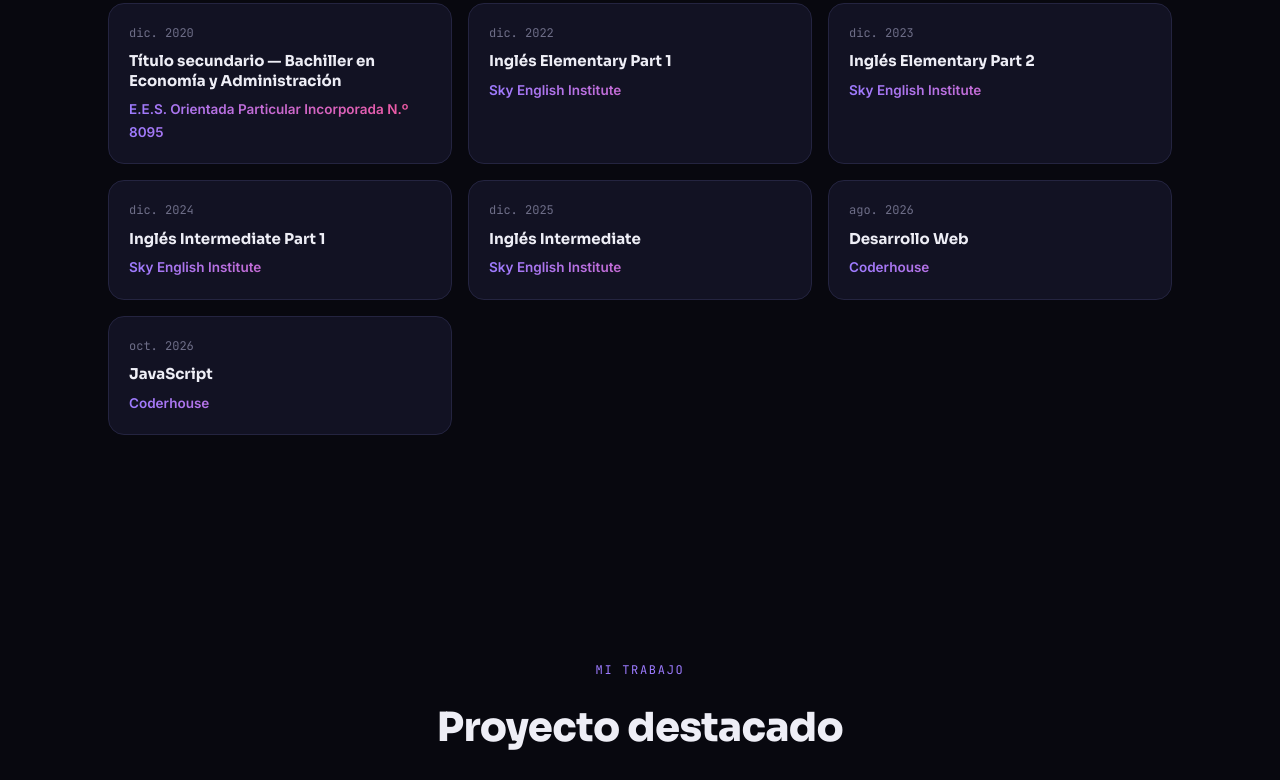
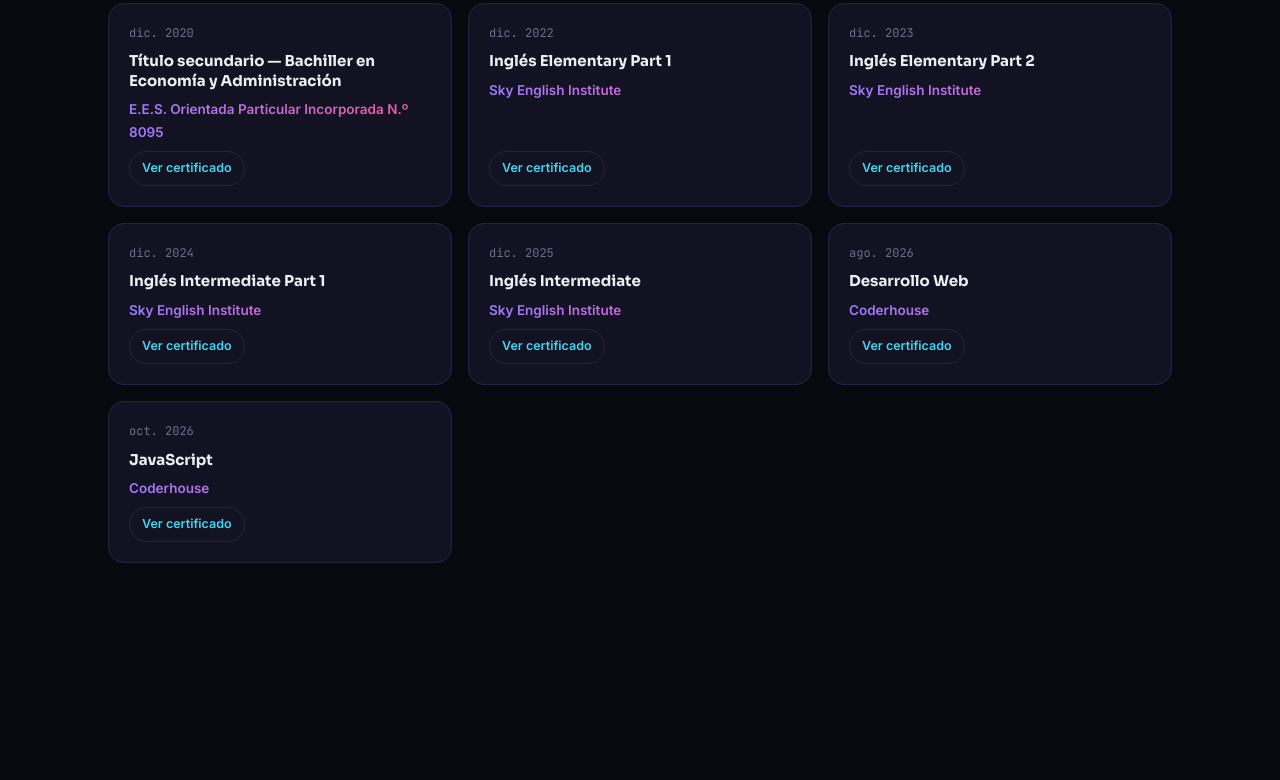
Before and after one commit to agusfarber/portfolio, a plain HTML site: page index.html in a window 1280 px wide. Shown: the part 2578-3358 px from the top of the page. Drawn offline with Linux system fonts and the light colour scheme.

Commit message:
portfolio actualizado

```diff
--- a/index.html
+++ b/index.html
@@ -133,6 +133,12 @@
   .cert-grid{display:grid;grid-template-columns:repeat(3,1fr);gap:16px;}
   .cert-card{border:1px solid var(--border);background:var(--card);border-radius:16px;padding:20px;display:flex;flex-direction:column;gap:8px;}
   .cert-card .exp-role{font-size:15px;}
+  .cert-link{
+    margin-top:auto;align-self:flex-start;font-size:12.5px;font-weight:600;color:var(--cyan);
+    border:1px solid var(--border);border-radius:100px;padding:6px 12px;
+    transition:border-color .15s, color .15s;
+  }
+  .cert-link:hover{border-color:var(--cyan);color:var(--text);}
 
   .feat-card{border:1px solid var(--border);background:linear-gradient(180deg, var(--card), var(--bg-soft));border-radius:24px;overflow:hidden;}
   .feat-media{aspect-ratio:16/9;background:var(--card-2);border-bottom:1px solid var(--border);position:relative;overflow:hidden;}
@@ -339,36 +345,43 @@
           <div class="exp-date mono" data-i18n="cert1_when">dic. 2020</div>
           <div class="exp-role" data-i18n="cert1_title">Título secundario — Bachiller en Economía y Administración</div>
           <div class="exp-co" data-i18n="edu1_co">E.E.S. Orientada Particular Incorporada N.º 8095</div>
+          <a class="cert-link" href="./assets/titulos/T%C3%ADtulo%20Secundario%20-%20Agust%C3%ADn%20Farber.pdf" target="_blank" rel="noopener" data-i18n="cert_view">Ver certificado</a>
         </div>
         <div class="cert-card">
           <div class="exp-date mono" data-i18n="cert2_when">dic. 2022</div>
           <div class="exp-role" data-i18n="cert2_title">Inglés Elementary Part 1</div>
           <div class="exp-co">Sky English Institute</div>
+          <a class="cert-link" href="./assets/titulos/Sky%20English%20Institute%20-%202022.jpg" target="_blank" rel="noopener" data-i18n="cert_view">Ver certificado</a>
         </div>
         <div class="cert-card">
           <div class="exp-date mono" data-i18n="cert3_when">dic. 2023</div>
           <div class="exp-role" data-i18n="cert3_title">Inglés Elementary Part 2</div>
           <div class="exp-co">Sky English Institute</div>
+          <a class="cert-link" href="./assets/titulos/Sky%20English%20Institute%20-%202023.jpg" target="_blank" rel="noopener" data-i18n="cert_view">Ver certificado</a>
         </div>
         <div class="cert-card">
           <div class="exp-date mono" data-i18n="cert4_when">dic. 2024</div>
           <div class="exp-role" data-i18n="cert4_title">Inglés Intermediate Part 1</div>
           <div class="exp-co">Sky English Institute</div>
+          <a class="cert-link" href="./assets/titulos/Sky%20English%20Institute%20-%202024.jpg" target="_blank" rel="noopener" data-i18n="cert_view">Ver certificado</a>
         </div>
         <div class="cert-card">
           <div class="exp-date mono" data-i18n="cert5_when">dic. 2025</div>
           <div class="exp-role" data-i18n="cert5_title">Inglés Intermediate</div>
           <div class="exp-co">Sky English Institute</div>
+          <a class="cert-link" href="./assets/titulos/Sky%20English%20Institute%20-%202025.jpg" target="_blank" rel="noopener" data-i18n="cert_view">Ver certificado</a>
         </div>
         <div class="cert-card">
           <div class="exp-date mono" data-i18n="cert6_when">ago. 2026</div>
           <div class="exp-role" data-i18n="cert6_title">Desarrollo Web</div>
           <div class="exp-co">Coderhouse</div>
+          <a class="cert-link" href="./assets/titulos/AgustinFarber_Certificado_DesarrolloWeb_Coderhouse.pdf" target="_blank" rel="noopener" data-i18n="cert_view">Ver certificado</a>
         </div>
         <div class="cert-card">
           <div class="exp-date mono" data-i18n="cert7_when">oct. 2026</div>
           <div class="exp-role" data-i18n="cert7_title">JavaScript</div>
           <div class="exp-co">Coderhouse</div>
+          <a class="cert-link" href="./assets/titulos/AgustinFarber_Certificado_JavaScript_Coderhouse.pdf" target="_blank" rel="noopener" data-i18n="cert_view">Ver certificado</a>
         </div>
       </div>
     </div>
@@ -638,6 +651,7 @@
       edu3_when: "2026 — Actualidad",
       edu4_role: "Ingeniería en Sistemas de Información",
       cert_title: "Certificados",
+      cert_view: "Ver certificado",
       cert1_when: "dic. 2020",
       cert1_title: "Título secundario — Bachiller en Economía y Administración",
       cert2_when: "dic. 2022",
@@ -740,6 +754,7 @@
       edu3_when: "2026 — Present",
       edu4_role: "Information Systems Engineering",
       cert_title: "Certificates",
+      cert_view: "View certificate",
       cert1_when: "Dec 2020",
       cert1_title: "High school diploma — Economics and Administration",
       cert2_when: "Dec 2022",
```
Also changed, not shown: assets/logos-formacion/logo-secundario.jpg (added), assets/titulos/Sky English Institute - 2022.jpg (added), assets/titulos/Sky English Institute - 2023.jpg (added), assets/titulos/Sky English Institute - 2024.jpg (added), assets/titulos/Sky English Institute - 2025.jpg (added), 3 other files.
